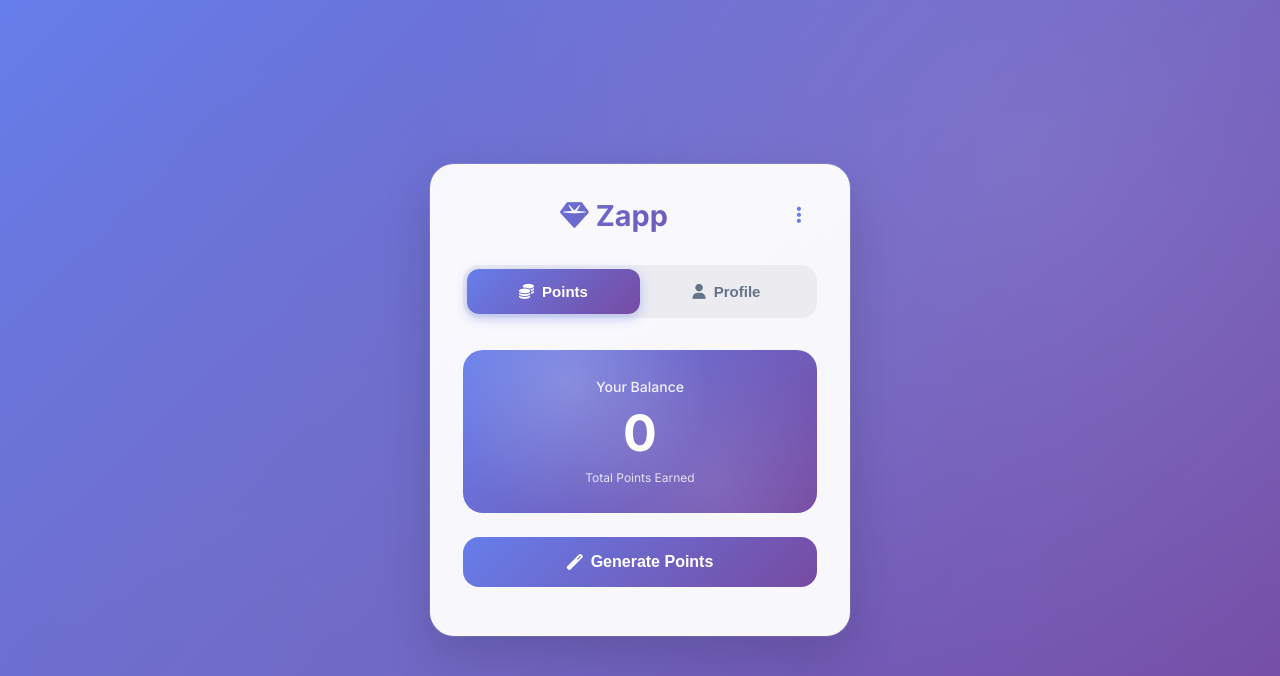
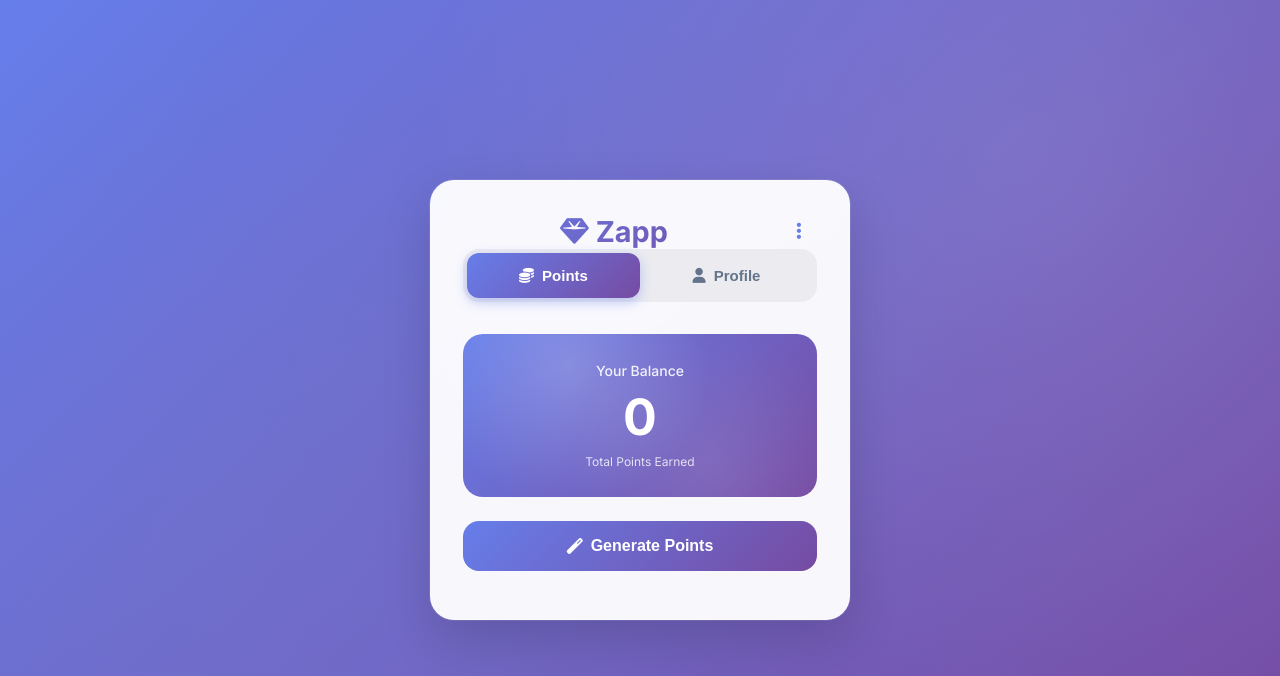
Before and after one commit to RandomLifespan/Webapp, a Flask app: page / in a window 1280 px wide. Shown: the top 676 px of the page. Run offline with Flask 3, Linux system fonts and the light colour scheme; some libraries are stand-ins or nearby versions.

Commit message:
Update index.html

```diff
--- a/templates/index.html
+++ b/templates/index.html
@@ -69,7 +69,6 @@
             display: flex;
             justify-content: space-between;
             align-items: center;
-            margin-bottom: 32px;
             position: relative;
         }
 
```
